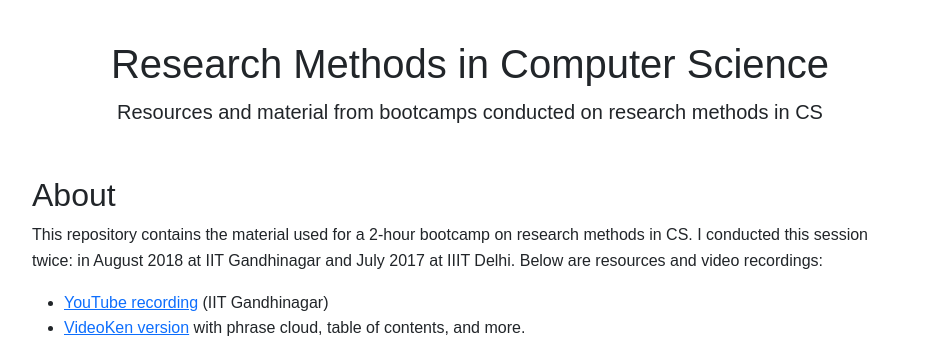
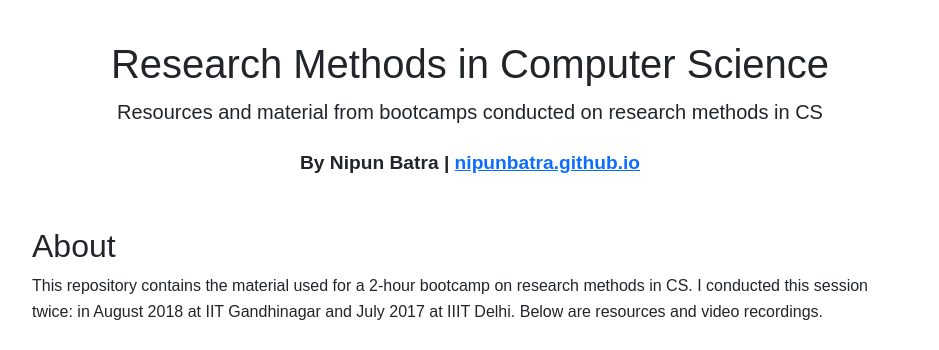
Before and after one commit to nipunbatra/CS-Research-Methods-Bootcamp, a plain HTML site: page index.html in a window 1280 px wide. Shown: the top 350 px of the page, without its empty margins (170-1109 px from the left). Drawn offline with nearby package versions, Linux system fonts and the light colour scheme.

Commit message:
edited and finalised

```diff
--- a/index.html
+++ b/index.html
@@ -34,6 +34,12 @@
             max-width: 100%;
             border: none;
         }
+        .author {
+            font-size: 1.2em;
+            font-weight: bold;
+            margin-top: 20px;
+            text-align: center;
+        }
     </style>
 </head>
 <body>
@@ -41,15 +47,12 @@
         <header class="text-center mb-5">
             <h1>Research Methods in Computer Science</h1>
             <p class="lead">Resources and material from bootcamps conducted on research methods in CS</p>
+            <p class="author">By Nipun Batra | <a href="https://nipunbatra.github.io">nipunbatra.github.io</a></p>
         </header>
 
         <section>
             <h2>About</h2>
-            <p>This repository contains the material used for a 2-hour bootcamp on research methods in CS. I conducted this session twice: in August 2018 at IIT Gandhinagar and July 2017 at IIIT Delhi. Below are resources and video recordings:</p>
-            <ul>
-                <li><a href="https://www.youtube.com/watch?v=LoCoplWgvp4">YouTube recording</a> (IIT Gandhinagar)</li>
-                <li><a href="https://videoken.com/embed/LoCoplWgvp4">VideoKen version</a> with phrase cloud, table of contents, and more.</li>
-            </ul>
+            <p>This repository contains the material used for a 2-hour bootcamp on research methods in CS. I conducted this session twice: in August 2018 at IIT Gandhinagar and July 2017 at IIIT Delhi. Below are resources and video recordings.</p>
 
             <h2>Watch the recording here</h2>
             <iframe src="https://www.youtube.com/embed/LoCoplWgvp4" allowfullscreen></iframe>
@@ -60,7 +63,6 @@
             <h2>Citation</h2>
             <p>If you use this material, please cite it as follows:</p>
             <div class="citation">
-
                 @misc{batra2018research_methods,
                 author       = {Nipun Batra},
                 title        = {Research Methods in Computer Science},
@@ -70,7 +72,6 @@
                 note         = {Available at: https://github.com/nipunbatra/CS-Research-Methods-Bootcamp},
                 abstract     = {This repository contains material from a 2-hour bootcamp on research methods in Computer Science, conducted in August 2018 at IIT Gandhinagar and July 2017 at IIIT Delhi. The sessions covered email writing, paper abstracts, scientific thinking, and debugging.}
                 }
-
             </div>
         </section>
 
```
Lines whose indentation alone changed are shown as unchanged.
